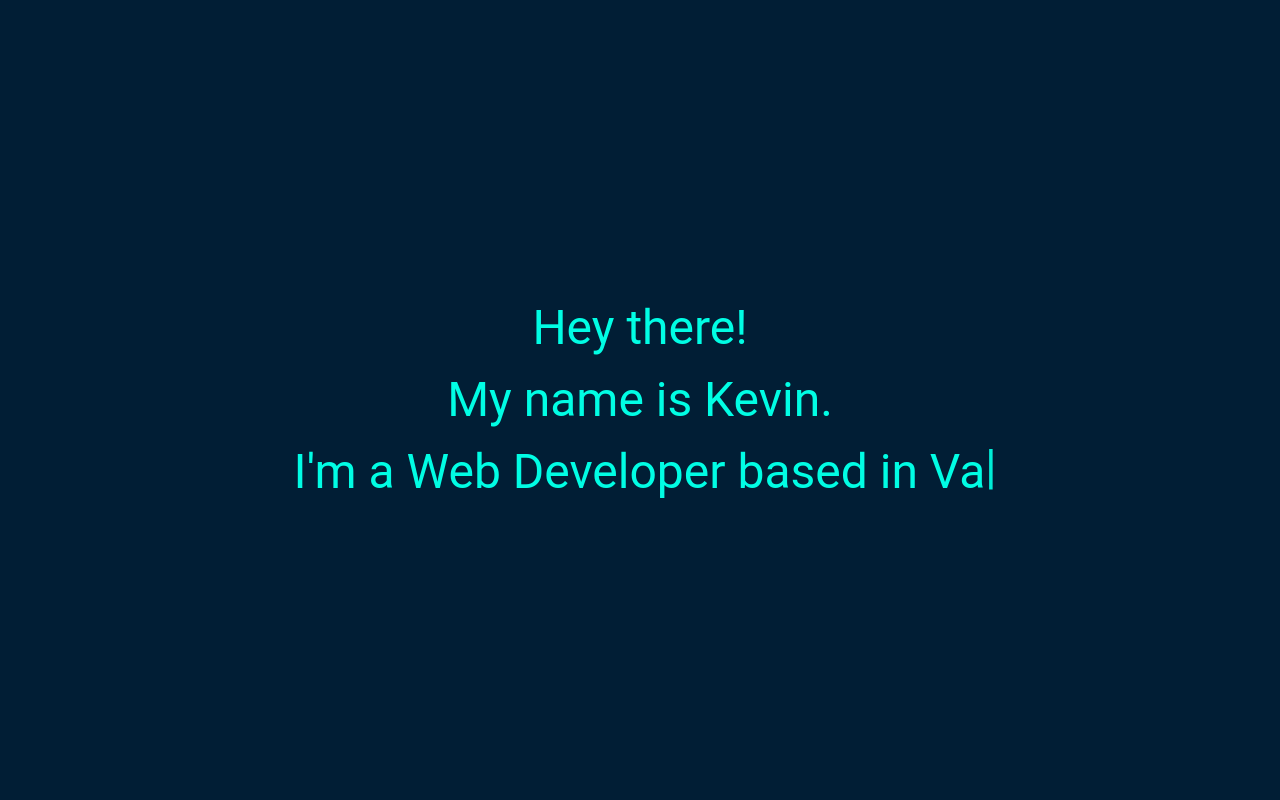
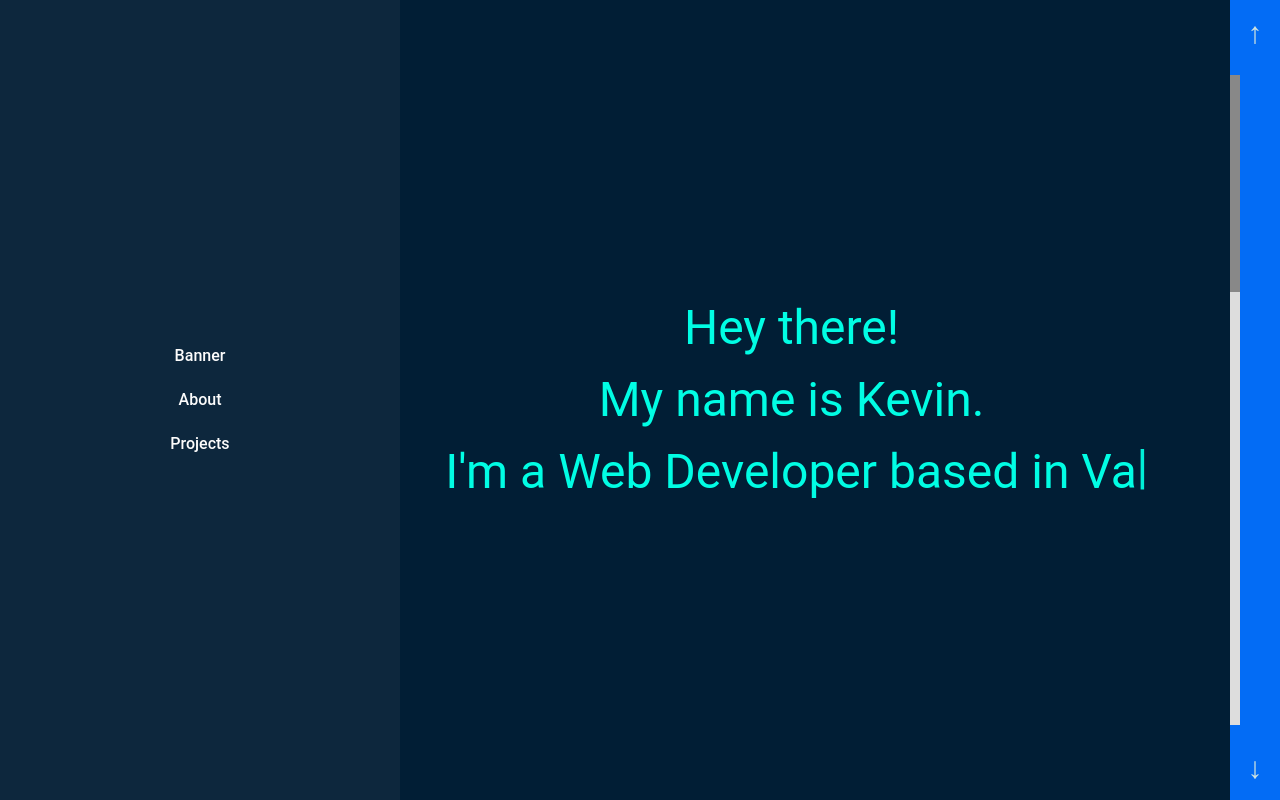
Before and after one commit to kchong30/portfolio, a React (Vite) app: page / in a window 1280 px wide. Shown: the top 800 px of the page. Built offline with nearby package versions, Linux system fonts and the light colour scheme.

Commit message:
layout changes

```diff
--- a/src/App.css
+++ b/src/App.css
@@ -8,4 +8,14 @@ html, body {
   background-color:rgb(1, 30, 53);
   color:rgb(206, 226, 224);
   font-family: 'Roboto', sans-serif;
+  margin: 0;
+  padding: 0;
+
 }
+
+@media (min-width: 1024px) {
+  .container {
+    max-width: none; /* Remove the max-width limitation */
+    width: 100%; /* Ensure it takes the full width */
+  }
+}
--- a/src/frontpage/about/styles/about.css
+++ b/src/frontpage/about/styles/about.css
@@ -1,9 +1,9 @@
 .about {
     display:flex;
     flex-direction: column;
-    width:50%;
-    margin-left: 10%;
+    width:75%;
     margin-top: 2.5rem;
+    margin: 0 auto;
     border: 2px solid rgb(0, 250, 237);
     border-radius: 2rem;
     padding: 30px;
@@ -22,6 +22,7 @@
 
 .aboutButton {
     background-color: red;
+    margin: 1.5rem;
 }
 
 .period {
--- a/src/frontpage/index.jsx
+++ b/src/frontpage/index.jsx
@@ -1,19 +1,61 @@
-import Banner from './banner'
-import Projects from './projects'
-import About from './about'
-import Loader from './loader'
-import "./styles/frontpage.css"
-
+import { useEffect, useState } from 'react';
+import Banner from './banner';
+import Projects from './projects';
+import About from './about';
+import Loader from './loader';
+import Scrollbar from './scrollbar';
+import "./styles/frontpage.css";
 
 function FrontPage() {
+  const [scroll, setScroll] = useState(0);
+
+  const handleScroll = () => {
+    setScroll(window.scrollY);
+  };
+
+  useEffect(() => {
+    window.addEventListener('scroll', handleScroll);
+    return () => {
+      window.removeEventListener('scroll', handleScroll);
+    };
+  }, []);
+
   return (
-    <div className = ".content">
+    <div className="container">
+      <div className="left-nav">
+        <div className = "navbar-link" onClick={() => window.scrollTo({ top: 0, behavior: 'smooth' })}>Banner</div>
+        <div className = "navbar-link" onClick={() => window.scrollTo({ top: window.innerHeight, behavior: 'smooth' })}>About</div>
+        <div className = "navbar-link" onClick={() => window.scrollTo({ top: ((window.innerHeight * 2)+1), behavior: 'smooth' })}>Projects</div>
+      </div>
+      <div className="content">
         <Loader />
-        <Banner />
-        <About/>
-        <Projects />
-  </div>
-  )
+        <div className={`section ${scroll < window.innerHeight ? 'fade-in' : ''}`}>
+          <Banner />
+        </div>
+        <div className={`section ${scroll >= window.innerHeight && scroll < window.innerHeight * 2 ? 'fade-in' : ''}`}>
+          <About />
+        </div>
+        <div className={`section ${scroll >= window.innerHeight * 2 ? 'fade-in' : ''}`}>
+          <Projects />
+        </div>
+      </div>
+      <div className="right-side">
+{/*         {scroll > 0 && (
+          <div className="scroll-indicator up" onClick={scrollToPreviousSection}>
+            ↑
+          </div>
+        )}
+        {scroll < window.innerHeight * 2 && (
+          <div className="scroll-indicator down" onClick={scrollToNextSection}>
+            ↓
+          </div>
+        )}
+        {/* Additional content can be added here */}
+        <Scrollbar />
+      </div>
+    </div>
+  );
+
 }
 
-export default FrontPage
+export default FrontPage;
--- a/src/frontpage/projects/card.jsx
+++ b/src/frontpage/projects/card.jsx
@@ -2,14 +2,15 @@ import PropTypes from 'prop-types';
 import "./styles/card.css"
 
 const Card = ({ project }) => {
-  const { title, description, challenges, technology } = project;
+  const { title, description, technology } = project;
 
   return (
     <div className="card">
-      <h3 className = "card-title"> &lt;/&gt;{title}</h3>
-      <p>{description}</p>
-      <p>Challenges: {challenges}</p>
-      <p>Technology: {technology.join(', ')}</p>
+      <div className="card-text">
+        <h3 className = "card-title">{title}</h3>
+        <p className="card-description">{description}</p>
+      </div>
+      <p className="card-tech">Stack: {technology.join(', ')}</p>
     </div>
   );
 };
--- a/src/frontpage/projects/index.jsx
+++ b/src/frontpage/projects/index.jsx
@@ -4,21 +4,18 @@ function Projects() {
 
   const projects = [
         {
-          title: "E-commerce Website",
-          description: "Built a responsive e-commerce website using React and Node.js.",
-          challenges: "Implementing payment gateway integration and managing inventory.",
+          title: "Agilitek - Segmentation Tool",
+          description: "Industry Project sponsored by Agilitek.",
           technology: ["React", "Node.js", "Express", "MongoDB"],
         },
         {
           title: "Weather App",
           description: "Developed a weather application that provides real-time weather information.",
-          challenges: "Integrating with multiple weather APIs and handling data visualization.",
           technology: ["React", "Node.js", "Express", "OpenWeatherMap API"],
         },
         {
           title: "Task Management System",
           description: "Created a task management system with user authentication and role-based access control.",
-          challenges: "Implementing secure authentication and authorization mechanisms.",
           technology: ["React", "Node.js", "Express", "MongoDB", "Passport.js"],
         },
         // Add more project objects as needed
@@ -26,8 +23,6 @@ function Projects() {
 
   return (
     <div className = "projects">
-      <h1 className = "text-left">Projects</h1>
-      <h2 className = "text-left">Click For More Details!</h2>
       <div className = "cards">
       {projects.map((project, index) => (
         <Card
--- a/src/frontpage/projects/styles/card.css
+++ b/src/frontpage/projects/styles/card.css
@@ -1,8 +1,30 @@
 .card {
     margin: 2.5rem;
     padding: 1.5rem;
-    width:50%;
     background-color:rgb(13, 39, 61);
     height: 100%;
     border-radius: 2%;
+    display:flex;
+    flex-direction: column;
 }
+
+.card-text {
+    height: 80%;
+    border-bottom: 1px solid rgb(255, 255, 255);
+}
+
+.card-title {
+    font-size: 2.0rem;
+    color:rgb(255, 255, 255);
+    font-weight: bold;
+}
+
+.card-description {
+    font-size: 1.5rem;
+}
+
+.card-tech {
+    font-size: 1.1rem;
+    margin-top:2rem;
+    text-align:center;
+}
--- a/src/frontpage/projects/styles/projects.css
+++ b/src/frontpage/projects/styles/projects.css
@@ -1,12 +1,13 @@
 .projects {
-    display:flex;
-    flex-direction: column;
-    align-items:center;
-    padding:30px;
-    height: 1000px;
+  height: 100vh; /* Set the height to 100% of the viewport height */
+  overflow-y: auto; /* Allow vertical scrolling if the content overflows */
+  display: flex;
+  justify-content: center;
+  align-items: center;
 }
 
 .cards {
     display:flex;
-    height:75%;
+    flex-direction:column;
+    height:100%;
 }
--- /dev/null
+++ b/src/frontpage/scrollbar/index.jsx
@@ -0,0 +1,53 @@
+import { useEffect, useState } from 'react';
+import './styles/scrollbar.css'
+
+function Scrollbar() {
+    const [scroll, setScroll] = useState(0);
+    const maxScroll = document.body.scrollHeight - window.innerHeight;
+    // adjust this value based on your sections
+
+    const handleScrollKnob = (e) => {
+      const knobPosition = e.clientY - e.target.getBoundingClientRect().top;
+      const scrollPercentage = knobPosition / 100; // height of .scrollbar-container
+      window.scrollTo({ top: scrollPercentage * maxScroll, behavior: "smooth" });
+    };
+
+    const handleUpArrow = () => {
+      window.scrollTo({ top: scroll - window.innerHeight, behavior: 'smooth' });
+    };
+
+    const handleDownArrow = () => {
+      window.scrollTo({ top: scroll + window.innerHeight, behavior: 'smooth' });
+    };
+
+    useEffect(() => {
+      const updateScroll = () => setScroll(window.scrollY);
+      window.addEventListener('scroll', updateScroll);
+      return () => window.removeEventListener('scroll', updateScroll);
+    }, [scroll]);
+
+
+    const knobHeight = (window.innerHeight / document.body.scrollHeight) * 100; // Calculate knob height in %
+    const knobTop = (scroll / maxScroll) * (100 - knobHeight); // Calculate knob top position in %
+
+    return (
+        <div className="right-container">
+          <div className="scroll-arrows" onClick={handleUpArrow}>
+            &uarr; {/* Up arrow */}
+          </div>
+          <div className="scrollbar-container">
+        <div
+          className="scroll-knob"
+          style={{ top: `${knobTop}%`, height: `${knobHeight}%` }}
+          onMouseDown={(e) => e.target.setCapture()}
+          onMouseMove={handleScrollKnob}
+        ></div>
+      </div>
+          <div className="scroll-arrows" onClick={handleDownArrow}>
+            &darr; {/* Down arrow */}
+          </div>
+        </div>
+      );
+  }
+
+  export default Scrollbar;
--- /dev/null
+++ b/src/frontpage/scrollbar/styles/scrollbar.css
@@ -0,0 +1,32 @@
+.right-container {
+    position: fixed;
+    top: 0;
+    right: 0;
+    height: 100%;
+    width: 50px;
+    background-color: #036cf5;
+    display: flex;
+    flex-direction: column;
+    justify-content: space-between;
+  }
+
+  .scroll-arrows {
+    font-size: 30px;
+    cursor: pointer;
+    margin: 10px 0; /* Spacing from top and bottom */
+  }
+
+  .scrollbar-container {
+    width: 10px;
+    flex-grow: 1; /* This will make the scrollbar take up the remaining space */
+    background-color: #ddd;
+    position: relative;
+    margin: 10px 0; /* Spacing from the arrows */
+  }
+
+  .scroll-knob {
+    width: 100%;
+    height: 10%; /* You can adjust this value for the knob's size */
+    background-color: #888;
+    position: absolute;
+  }
--- a/src/frontpage/styles/frontpage.css
+++ b/src/frontpage/styles/frontpage.css
@@ -1,6 +1,92 @@
+:root {
+  --navbar-width: 400px; /* You can change this value as needed */
+  --navbar-color: rgb(13, 39, 61);
+}
+
+.container {
+  display: flex;
+  justify-content: space-between;
+  width: 100%; /* Ensure the container takes up the full width */
+  height: 100vh;
+  box-sizing: border-box; /* Ensures padding and border are included in the total width */
+}
+
+.left-nav {
+  position: fixed; /* Make the navbar fixed */
+  left: 0; /* Align to the left */
+  top: 0; /* Align to the top */
+  height: 100%; /* Full viewport height */
+  width: var(--navbar-width); /* Width of the navbar */
+  background-color: var(--navbar-color); /* Background color */
+  font-family: 'Roboto', sans-serif;
+  display: flex;
+  flex-direction: column;
+  justify-content: center; /* Center vertically */
+  align-items: center; /* Center horizontally */
+}
+
+.navbar-link {
+  margin: 10px 0; /* Space between links */
+  cursor: pointer;
+  text-decoration: none;
+  color: rgb(252, 252, 252); /* Light contrasting color */
+  font-weight: 500; /* Medium font weight */
+}
+
+.right-side {
+  width: 10%;
+  display: flex;
+  flex-direction: column;
+  align-items: center;
+  justify-content: center;
+}
+
 .content {
     display:flex;
     flex-direction: column;
     justify-content:center;
+    flex-grow:1;
     padding: 1.0rem;
+    overflow: hidden;
+    position: relative;
+    height: 300vh;
+    width: 80%;
+    margin-left: var(--navbar-width); /* Make space for the navbar */
+
+
   }
+
+  .section {
+    min-height: 100vh;
+    opacity: 0;
+    transition: opacity 1s; /* Adjust the duration as needed */
+    display: flex; /* Center the content */
+    align-items: center;
+    justify-content: center;
+  }
+
+  .section.fade-in {
+    opacity: 1;
+  }
+
+  .scroll-indicator {
+    position: fixed;
+    transform: translateX(-50%);
+    cursor: pointer;
+    font-size: 2rem;
+    z-index: 999;
+  }
+
+  .scroll-indicator.up {
+    top: 5%;
+  }
+
+  .scroll-indicator.down {
+    bottom: 5%;
+  }
+
+  /* Add this if the content inside the Projects component is larger than the section */
+  .projects-container {
+    overflow-y: auto;
+    max-height: 100vh;
+  }
```
